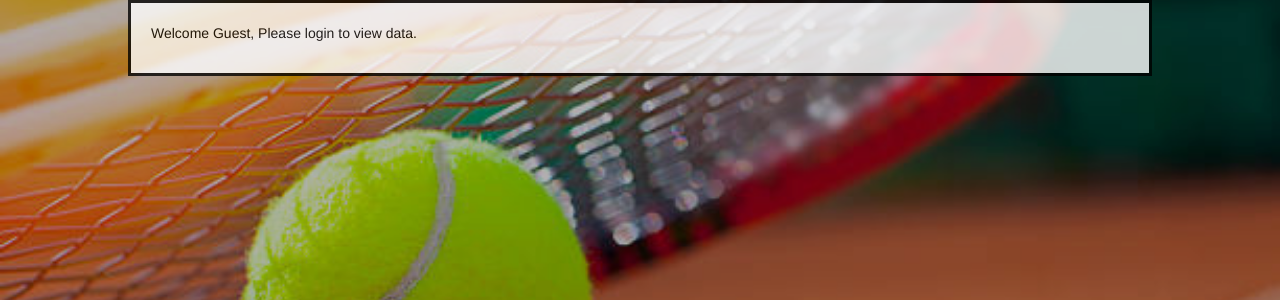
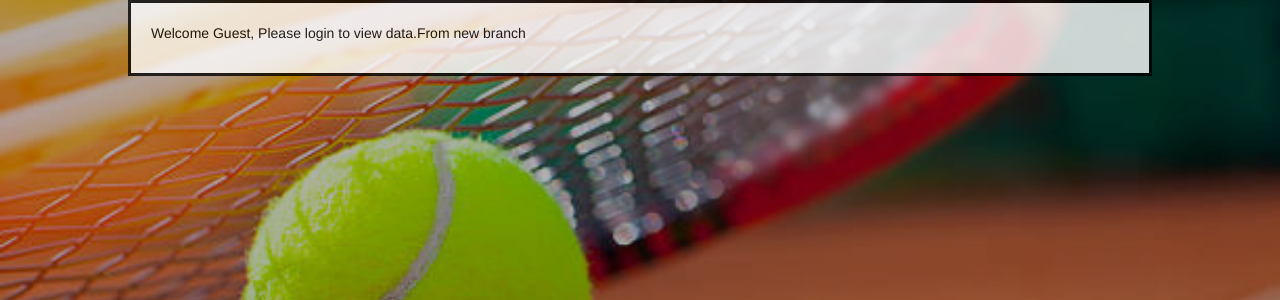
Before and after one commit to HarshaNyshadham/KTL, a Flask app: page / in a window 1280 px wide. Shown: the part 155-455 px from the top of the page. Run offline with Flask 2, Linux system fonts and the light colour scheme; some libraries are stand-ins or nearby versions.

Commit message:
new brach

```diff
--- a/source/templates/home.html
+++ b/source/templates/home.html
@@ -5,7 +5,7 @@
   <div class="ScheduleDiv">
 
     {% if current_user.is_anonymous %}
-    <p style="font-size=20px">Welcome Guest, Please login to view data.</p>
+    <p style="font-size=20px">Welcome Guest, Please login to view data.From new branch</p>
     {% else %}
     <p class="homePlayerName">{{ data.firstName }}
 
```
